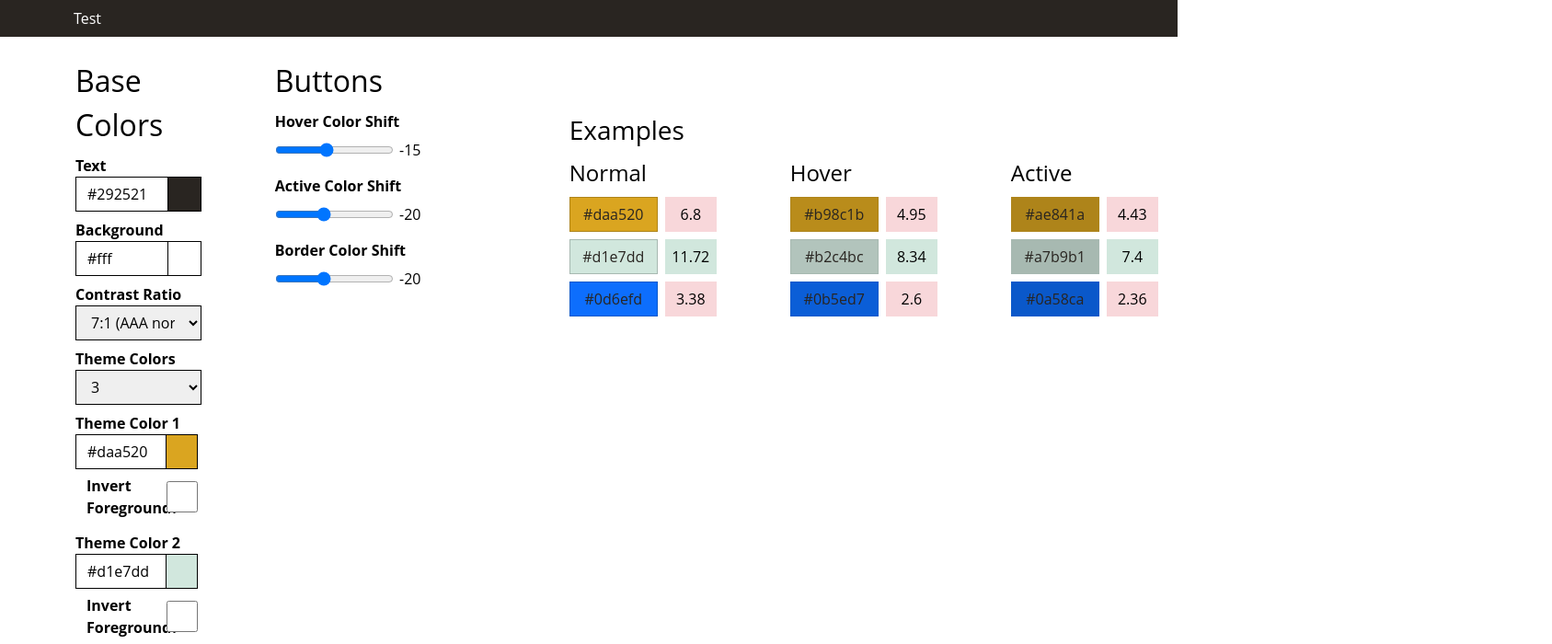
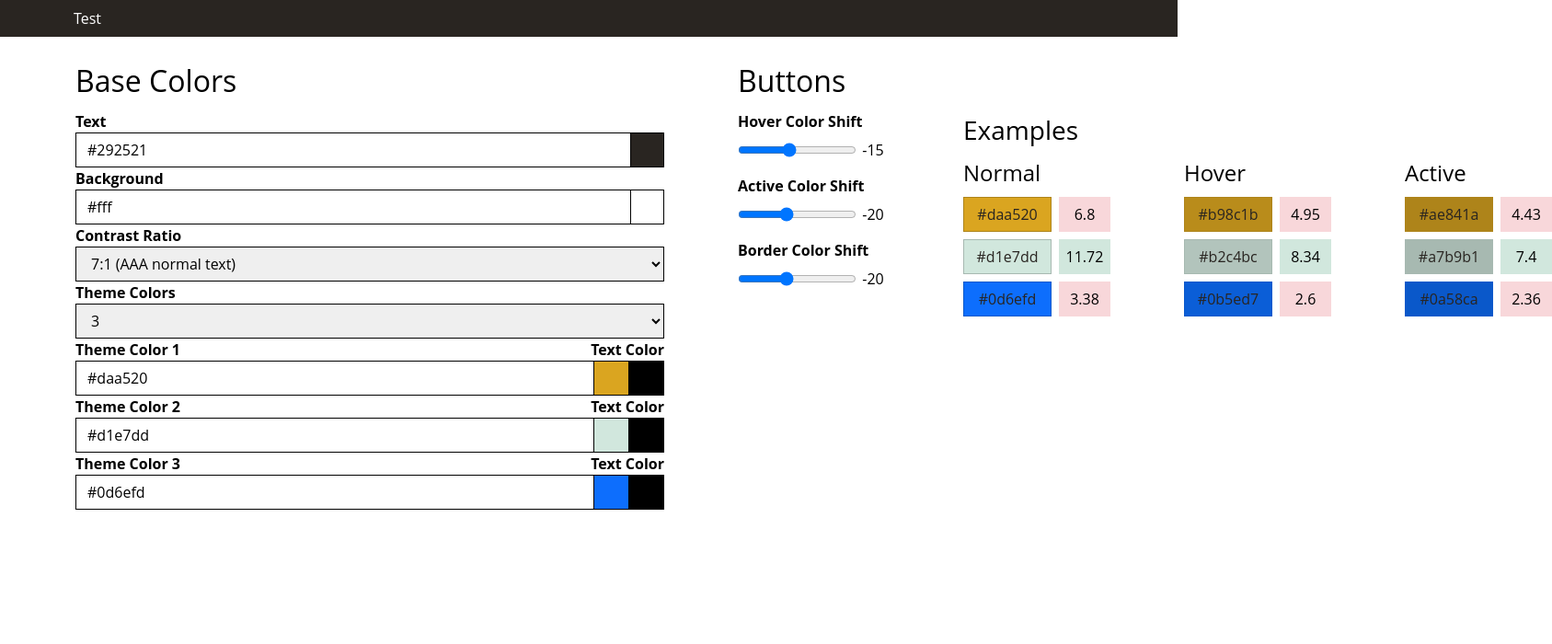
Before and after one commit to johnsiddoway/colors, a React (Vite) app: page / in a window 1280 px wide. Shown: the top 700 px of the page at 92% size, 1687 px wide, since content can reach past the window. Built offline with nearby package versions, Linux system fonts and the light colour scheme.

Commit message:
Continue fiddling around.

```diff
--- /dev/null
+++ b/src/components/picker-panel/picker-panel.module.scss
@@ -0,0 +1,4 @@
+.panel {
+    width: 40rem;
+    min-width: 40rem;
+}
--- a/src/components/picker-panel/picker-panel.tsx
+++ b/src/components/picker-panel/picker-panel.tsx
@@ -3,6 +3,7 @@ import { ColorPicker } from "../pickers/color-picker";
 import { ContrastPicker } from "../pickers/contrast-picker";
 import { CountPicker } from "../pickers/count-picker";
 import { ThemeColorPicker } from "../pickers/theme-color-picker";
+import styles from "./picker-panel.module.scss";
 
 export interface Props extends State {
 	dispatch: React.Dispatch<Action>
@@ -11,6 +12,7 @@ export function PickerPanel({ foregroundColor, backgroundColor, contrastRatio, t
 	const themeColorPickers = [];
 	for (let index = 0; index < themeColorCount; index++) {
 		themeColorPickers.push(<ThemeColorPicker key={index}
+			index={index}
 			backgroundColor={themeColors[index].backgroundColor}
 			invertForegroundColor={themeColors[index].invertForegroundColor}
 			onChange={(value: ThemeColor) => dispatch({ type: 'set-theme-color', index, value })}
@@ -18,7 +20,7 @@ export function PickerPanel({ foregroundColor, backgroundColor, contrastRatio, t
 		);
 	}
 
-	return <div className="pickerPanel column-with-gap">
+	return <div className={styles.panel}>
 		<h2>Base Colors</h2>
 		<ColorPicker color={foregroundColor} onChange={(value: string) => dispatch({ type: 'set-foreground-color', value })} label="Text" />
 		<ColorPicker color={backgroundColor} onChange={(value: string) => dispatch({ type: 'set-background-color', value })} label="Background" />
--- a/src/components/pickers/theme-color-picker.module.scss
+++ b/src/components/pickers/theme-color-picker.module.scss
@@ -6,33 +6,37 @@
     }
 }
 
-.inputGroup {
-    display: flex;
-    flex-direction: row;
-    flex-wrap: wrap;
-}
-
 %row {
     width: 100%;
     display: flex;
     flex-flow: row nowrap;
 }
 
-%rowLeft {
-    width: 100%;
-    max-width: calc(100% - 2.375rem);
-    padding: 0.375rem 0.75rem;
-    color: currentColor;
+// %rowLeft {
+//     width: 100%;
+//     max-width: calc(100% - 2.375rem);
+//     padding: 0.375rem 0.75rem;
+//     color: currentColor;
+// }
+
+// %rowRight {
+//     width: 25%;
+//     max-width: 2.375rem;
+//     height: 100%;
+//     cursor: pointer;
+// }
+
+.labelRow {
+    @extend %row;
+    justify-content: space-between;
+
+    label {
+        cursor: pointer;
+        user-select: none;
+    }
 }
 
-%rowRight {
-    width: 25%;
-    max-width: 2.375rem;
-    height: 100%;
-    cursor: pointer;
-}
-
-.backgroundColorRow {
+.inputRow {
     @extend %row;
     &:focus-within,
     &:focus-visible {
@@ -41,15 +45,22 @@
 }
 
 .backgroundColorInput {
-    @extend %rowLeft;
+    width: 100%;
+    max-width: calc(100% - 2.375rem - 2.375rem);
     border: 1px solid currentColor;
+    padding: 0.375rem 0.75rem;
+}
+
+%swatch {
+    width: 100%;
+    max-width: 2.375rem;
+    border: 1px solid currentColor;
+    border-radius: 0;
+    border-left: 0;
 }
 
 .backgroundColorSwatch {
-    @extend %rowRight;
-    position: relative;
-    border: 1px solid currentColor;
-    border-left: 0;
+    @extend %swatch;
 }
 
 .backgroundColorPopup {
@@ -60,24 +71,20 @@
     z-index: 10;
 }
 
-.foregroundColorRow {
-    @extend %row;
+.foregroundColorInput {
+    @extend %swatch;
+    appearance: none;
+    background-color: currentColor;
+
+    &:checked {
+        background-color: transparent; // this cheat lets me show the page background color
+    }
 }
 
-.foregroundColorLabel {
-    @extend %rowLeft;
-    cursor: pointer;
-    user-select: none;
-}
-
-.foregroundColorInput {
-    @extend %rowRight;
-}
-
-.backgroundColorPopover {
-    position: absolute;
-    top: 0;
-    left: calc(100% + 0.5rem);
-    border-radius: 9px;
-    z-index: 10;
-}
+// .backgroundColorPopover {
+//     position: absolute;
+//     top: 0;
+//     left: calc(100% + 0.5rem);
+//     border-radius: 9px;
+//     z-index: 10;
+// }
--- a/src/components/pickers/theme-color-picker.tsx
+++ b/src/components/pickers/theme-color-picker.tsx
@@ -5,37 +5,37 @@ import { ThemeColor } from "../../types/state";
 import styles from "./theme-color-picker.module.scss";
 
 export interface ThemeColorPickerProps {
+	index: number;
     backgroundColor: string;
     invertForegroundColor: boolean;
     label: string;
     onChange: (color: ThemeColor) => void;
 };
-export function ThemeColorPicker({ backgroundColor, invertForegroundColor, label, onChange }: ThemeColorPickerProps) {
+export function ThemeColorPicker({ index, backgroundColor, invertForegroundColor, label, onChange }: ThemeColorPickerProps) {
 	const [isOpen, toggle] = useState(false);
 	const [color, setColor] = useState(backgroundColor);
 	const popover = useRef();
 	const close = useCallback(() => toggle(false), []);
 	useClickOutside(popover, close);
 
-	const invertForegroundColorId = label + '-foreground';
+	const backgroundId = index + "-background";
+	const foregroundId = index + "-foreground";
 	const popoverDisplay = isOpen ? <div className={styles.backgroundColorPopup} ref={popover}><HexColorPicker color={backgroundColor}
 		onChange={(backgroundColor) => onChange({ backgroundColor, invertForegroundColor })} /></div>
 		: <></>;
 
 	return <div className={styles.picker}>
-		<label htmlFor={label}>{label}</label>
-		<div className={styles.inputGroup}>
-			<div className={styles.backgroundColorRow}>
-				<input id={label} type="text" className={styles.backgroundColorInput} value={color}
-					onBlur={() => onChange({ backgroundColor: color, invertForegroundColor })} onChange={(e) => setColor(e.target.value)} />
-				<div className={styles.backgroundColorSwatch} style={{ backgroundColor: backgroundColor }} onClick={() => toggle(true)} />
-				{popoverDisplay}
-			</div>
-			<div className={styles.foregroundColorRow}>
-				<label htmlFor={invertForegroundColorId} className={styles.foregroundColorLabel}>Invert Foreground?</label>
-				<input id={invertForegroundColorId} type="checkbox" checked={invertForegroundColor} className={styles.foregroundColorInput}
-					onChange={() => onChange({ backgroundColor, invertForegroundColor: !invertForegroundColor })} />
-			</div>
+		<div className={styles.labelRow}>
+			<label htmlFor={backgroundId}>{label}</label>
+			<label htmlFor={foregroundId} className={styles.foregroundColorLabel}>Text Color</label>
+		</div>
+		<div className={styles.inputRow}>
+			<input id={backgroundId} type="text" className={styles.backgroundColorInput} value={color}
+				onBlur={() => onChange({ backgroundColor: color, invertForegroundColor })} onChange={(e) => setColor(e.target.value)} />
+			<div className={styles.backgroundColorSwatch} style={{ backgroundColor: backgroundColor }} onClick={() => toggle(true)} />
+			<input id={foregroundId} type="checkbox" checked={invertForegroundColor} className={styles.foregroundColorInput}
+				onChange={() => onChange({ backgroundColor, invertForegroundColor: !invertForegroundColor })} />
+			{popoverDisplay}
 		</div>
 	</div>;
 };
--- a/src/styles/app.scss
+++ b/src/styles/app.scss
@@ -36,10 +36,6 @@ main {
 
 label {
 	font-weight: bold;
-}
-
-.pickerPanel {
-	width: 15rem;
 }
 
 .buttonPanel {
```
